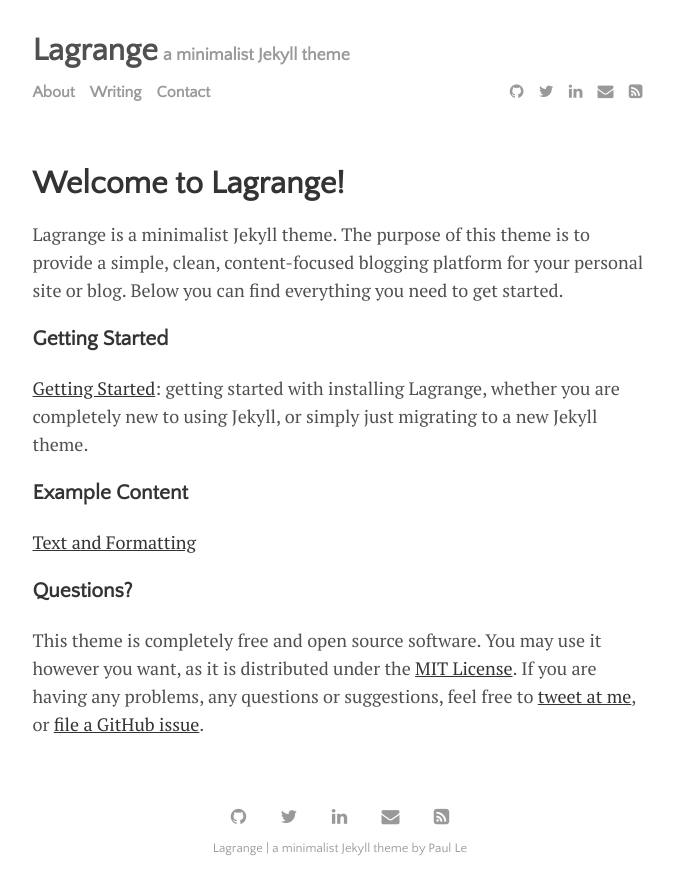
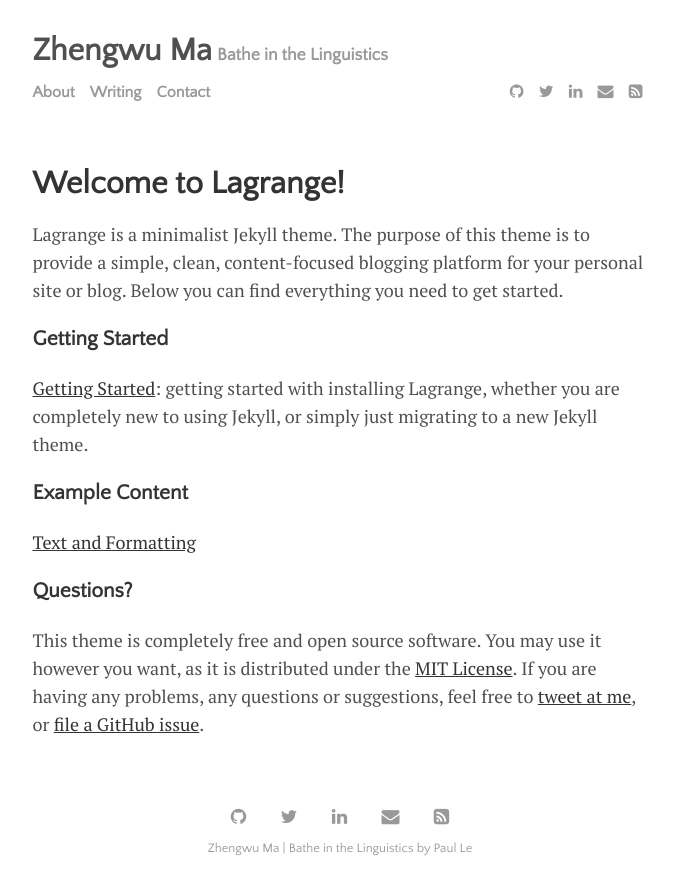
Before and after one commit to zhengwuma/zhengwuma.github.io, a Jekyll site: the page built from menu/about.md, in a window 1280 px wide. Shown: the top 895 px of the page, without its empty margins (300-974 px from the left). Built offline with Jekyll 4.4.1, drawn with Linux system fonts in a browser that asks for light colours.

Commit message:
Update _config.yml

```diff
--- a/_config.yml
+++ b/_config.yml
@@ -20,8 +20,8 @@ permalink:           /:title
 plugins:             [jekyll-paginate, jekyll-sitemap, jekyll-feed, jekyll-seo-tag]
 
 # Customise atom feed settings (this is where Jekyll-Feed gets configuration information)
-title:		           'Lagrange'
-description:	       'a minimalist Jekyll theme'
+title:		           'Zhengwu Ma'
+description:	       'Bathe in the Linguistics'
 author:              'Paul Le'
 
 # RSS 2.0 can be used instead of Atom by uncommenting following two lines
```
